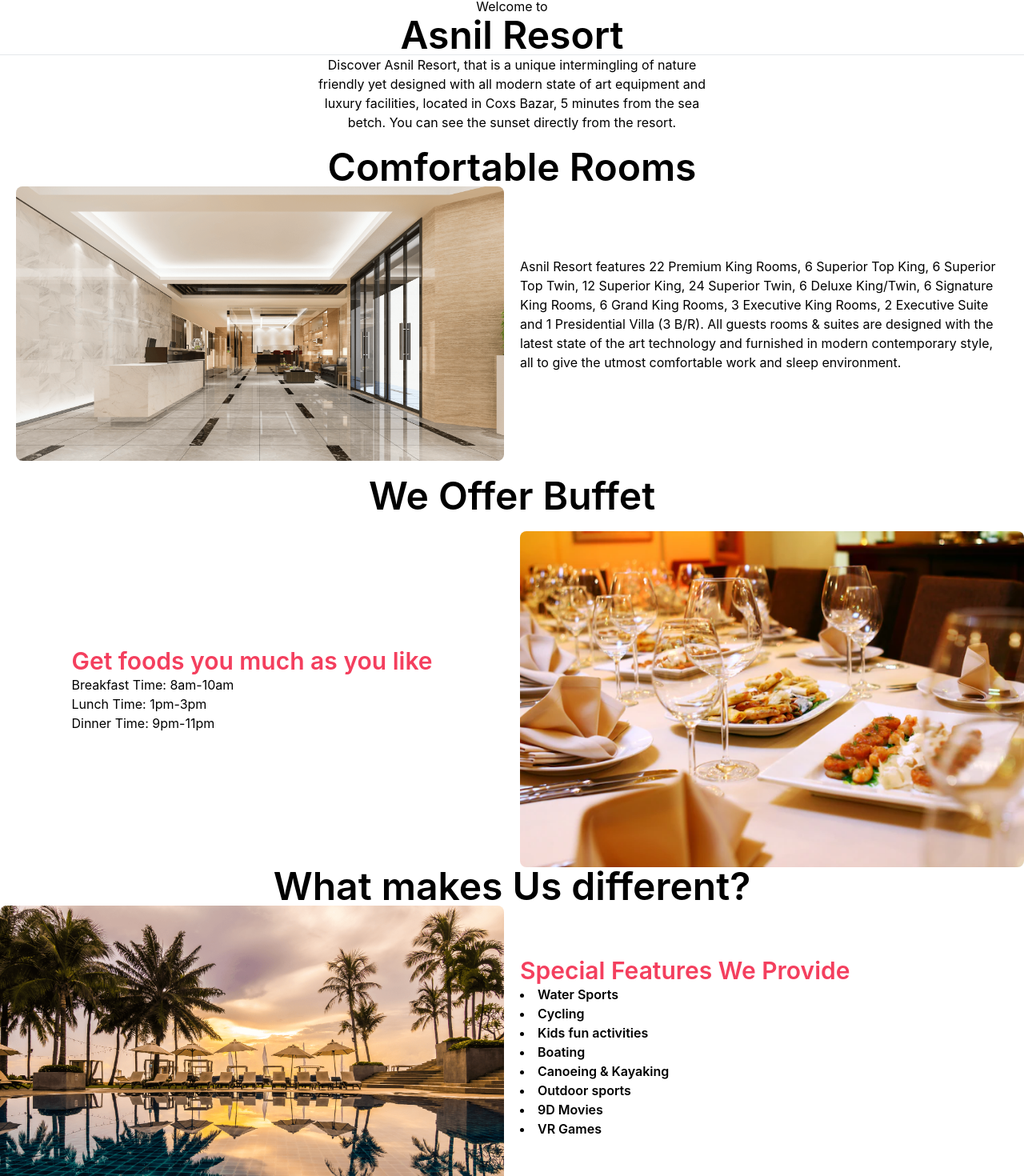
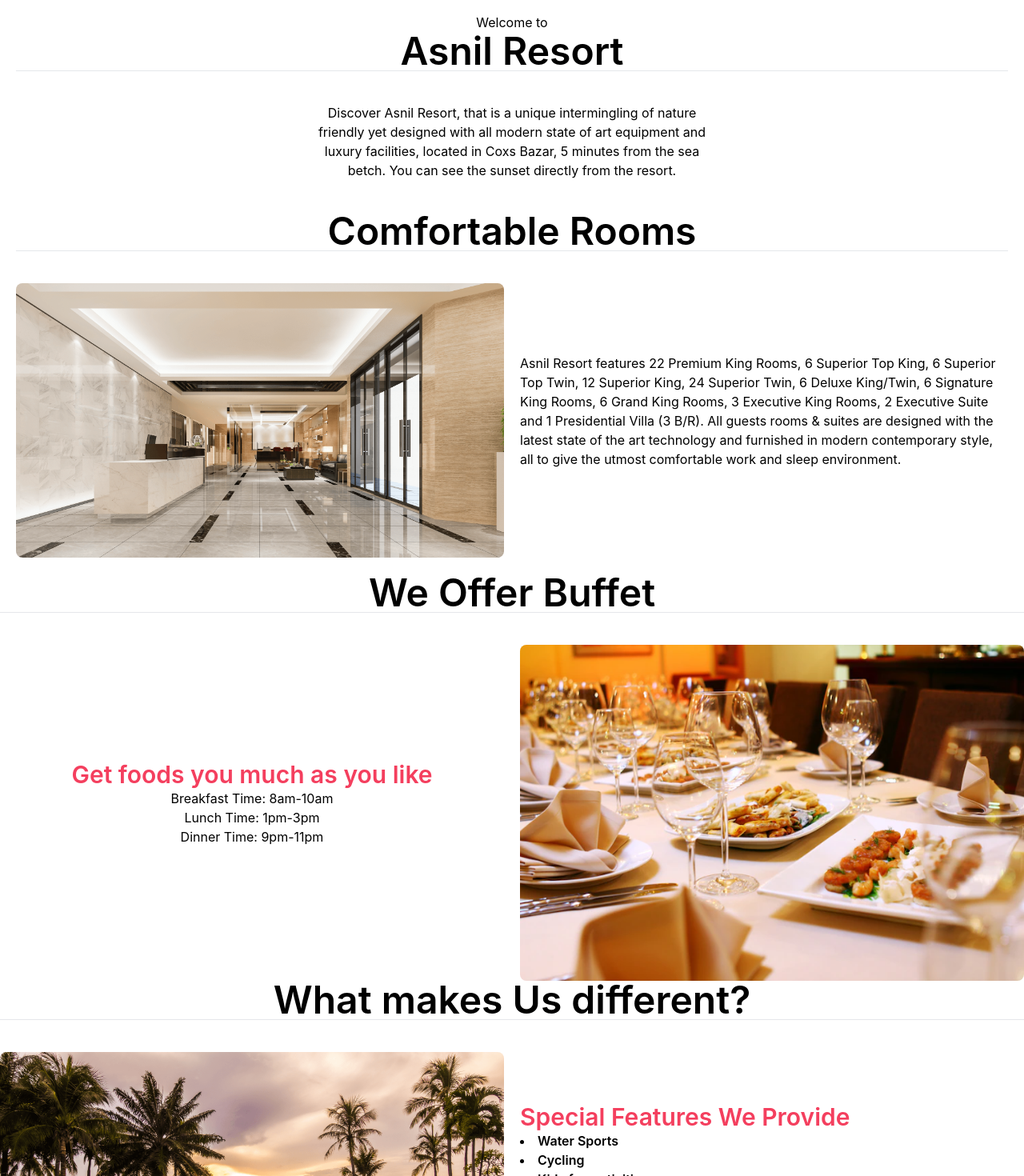
Before and after one commit to MohammadAmitHasan/ASNIL-Resort, a Next.js app: page / in a window 1280 px wide. Shown: the part 1880-3350 px from the top of the page at 80% size. Built offline with nearby package versions, Linux system fonts and the light colour scheme.

Commit message:
Design changed

```diff
--- a/Components/Features.js
+++ b/Components/Features.js
@@ -16,7 +16,8 @@ const Features = () => {
     const titleText = 'Special Features We Provide'
 
     return <div className="mt-20 container mx-auto px-5">
-        <h1 className="text-3xl md:text-5xl font-semibold text-center mb-10 text-slate-800">What makes Us different?</h1>
+        <h1 className="text-3xl md:text-5xl font-semibold text-center mb-5 text-slate-800">What makes Us different?</h1>
+        <hr className="w-28 mx-auto h-1 bg-rose-500" />
         <TwoLayer imgSrc={'/images/Banner/pool-hotel-resort.png'} features={features} titleText={titleText} />
     </div>;
 };
--- a/Components/FoodOffers.js
+++ b/Components/FoodOffers.js
@@ -3,10 +3,11 @@ import Link from "next/link";
 const FoodOffers = () => {
 
     return <div className="container mx-auto mt-20 px-5">
-        <h1 className="text-3xl md:text-5xl font-semibold text-center mb-10 text-slate-800">We Offer Buffet</h1>
-        <div className="mt-5 grid grid-cols-1 md:grid-cols-2 gap-5">
+        <h1 className="text-3xl md:text-5xl font-semibold text-center mb-5 text-slate-800">We Offer Buffet</h1>
+        <hr className="w-28 mx-auto h-1 bg-rose-500" />
+        <div className="mt-10 grid grid-cols-1 md:grid-cols-2 gap-5 ">
 
-            <div className="flex justify-center md:justify-end items-center text-right">
+            <div className="flex justify-center md:justify-end items-center text-center md:text-right order-2 md:order-1">
                 <div>
                     <h3 className="text-3xl font-semibold text-rose-500 mb-5">Get foods you much as you like</h3>
 
@@ -20,7 +21,7 @@ const FoodOffers = () => {
                 </div>
             </div>
 
-            <div className="flex justify-center md:justify-start items-center">
+            <div className="flex justify-center md:justify-start items-center order-1 md:order-2">
                 <div>
                     <img className="rounded-lg shadow-lg" src="/images/banquet-table-with-snacks_144627-18361.webp" alt="foods in a table" />
                 </div>
--- a/Components/RoomsCount.js
+++ b/Components/RoomsCount.js
@@ -2,8 +2,9 @@ import Link from "next/link";
 
 const RoomsCount = () => {
     return <div className="container mx-auto mt-20 p-5">
-        <h2 className="text-3xl md:text-5xl font-semibold text-center mb-10 text-slate-800">Comfortable Rooms</h2>
-        <div className="grid grid-cols-1 md:grid-cols-2 gap-5">
+        <h2 className="text-3xl md:text-5xl font-semibold text-center mb-5 text-slate-800">Comfortable Rooms</h2>
+        <hr className="w-28 mx-auto h-1 bg-rose-500" />
+        <div className="grid grid-cols-1 md:grid-cols-2 gap-5 mt-10">
             <div className="flex justify-center md:justify-end items-center">
                 <div>
                     <img className="rounded-lg" src="/images/Banner/office-reception.png" alt="Office" />
--- a/Components/TwoLayer.js
+++ b/Components/TwoLayer.js
@@ -1,5 +1,5 @@
 const TwoLayer = ({ imgSrc, features, titleText }) => {
-    return <div>
+    return <div className="mt-10">
         <div className="grid grid-cols-1 md:grid-cols-2 gap-5">
             <div className="flex justify-end items-center">
                 <div>
--- a/Components/welcome.js
+++ b/Components/welcome.js
@@ -1,10 +1,10 @@
 const Welcome = () => {
-    return <div className="mt-10">
+    return <div className="mt-10 p-5">
         <div className="text-center">
             <h4 className="text-xl italic">Welcome to</h4>
             <h2 className="text-3xl md:text-5xl font-semibold mb-5 mt-1 md:mt-3 text-slate-800">Asnil Resort</h2>
-            <hr className="w-20 mx-auto h-1 bg-rose-500" />
-            <p className="max-w-lg mx-auto mt-4 text-justify">
+            <hr className="w-28 mx-auto h-1 bg-rose-500" />
+            <p className="max-w-lg mx-auto mt-10 text-justify">
                 Discover Asnil Resort, that is a unique intermingling of nature friendly yet designed with all modern state of art equipment and luxury facilities, located in Coxs Bazar, 5 minutes from the sea betch. You can see the sunset directly from the resort.
             </p>
         </div>
```
